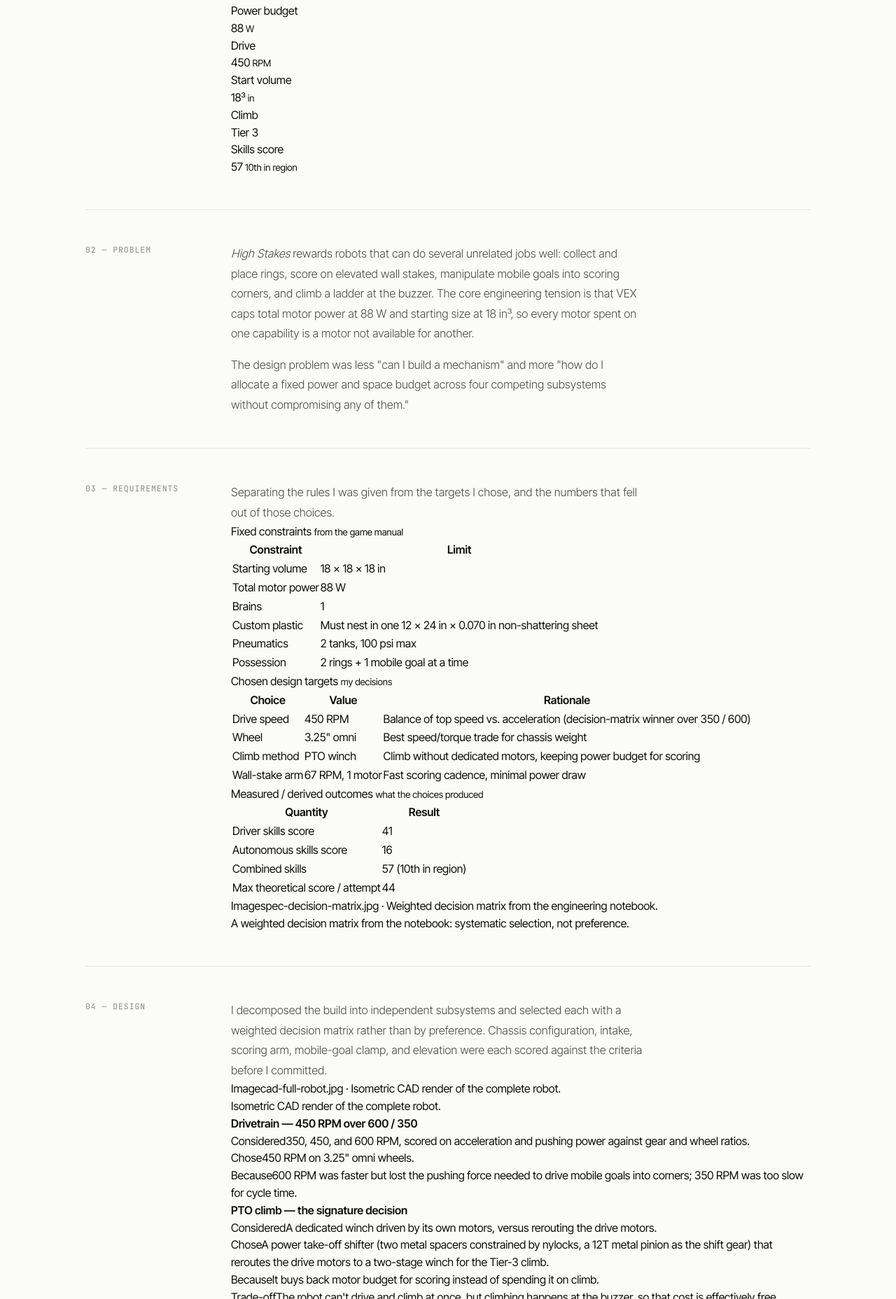
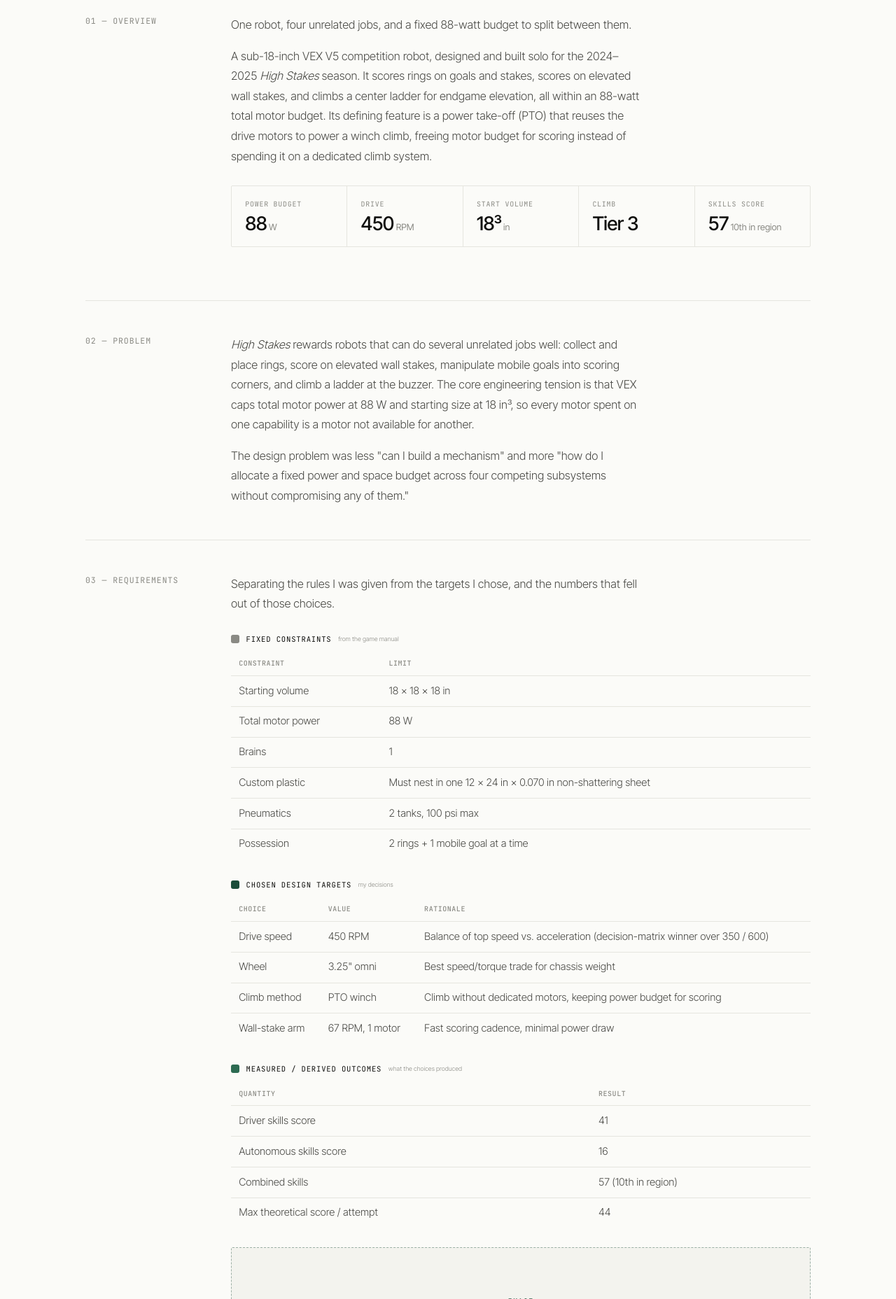
Before and after one commit to rizgosla/portfolio, a plain HTML site: page projects/vrc-high-stakes.html in a window 1280 px wide. Shown: the part 944-2800 px from the top of the page at 70% size. Drawn offline with Linux system fonts and the light colour scheme.

Commit message:
updated styles

```diff
--- a/styles.css
+++ b/styles.css
@@ -418,3 +418,52 @@ footer {
 
 .post-featured-actions { display: flex; align-items: center; gap: 1.25rem; flex-wrap: wrap; }
 .post-card-footer { display: flex; align-items: center; gap: 1rem; flex-wrap: wrap; }
+.cs-specs { display: grid; grid-template-columns: repeat(auto-fit, minmax(130px, 1fr)); gap: 1px; background: var(--line); border: 1px solid var(--line); border-radius: var(--radius); overflow: hidden; margin: 1.75rem 0; }
+.cs-spec { background: var(--bg); padding: 1.1rem 1.2rem; }
+.cs-spec .k { font-family: 'JetBrains Mono', monospace; font-size: 0.62rem; text-transform: uppercase; letter-spacing: 0.08em; color: var(--ink-mute); }
+.cs-spec .v { font-size: 1.7rem; font-weight: 500; letter-spacing: -0.02em; line-height: 1.1; margin-top: 0.35rem; }
+.cs-spec .v small { font-size: 0.8rem; font-weight: 400; color: var(--ink-mute); letter-spacing: 0; }
+
+/* — spec tables (Requirements §3): constraint / chosen / derived — */
+.cs-group { margin: 1.75rem 0; }
+.cs-group-label { display: flex; align-items: center; gap: 0.6rem; margin-bottom: 0.6rem; font-family: 'JetBrains Mono', monospace; font-size: 0.66rem; text-transform: uppercase; letter-spacing: 0.08em; color: var(--ink); }
+.cs-group-label::before { content: ""; width: 12px; height: 12px; border-radius: 3px; flex-shrink: 0; }
+.cs-group.is-constraint .cs-group-label::before { background: var(--ink-mute); }
+.cs-group.is-chosen .cs-group-label::before { background: var(--accent); }
+.cs-group.is-derived .cs-group-label::before { background: var(--accent-soft); }
+.cs-group-label small { font-family: 'Inter Tight', sans-serif; text-transform: none; letter-spacing: 0; color: var(--ink-mute); font-weight: 300; }
+.cs-table { width: 100%; border-collapse: collapse; font-size: 0.92rem; }
+.cs-table th, .cs-table td { text-align: left; padding: 0.6rem 0.7rem; border-bottom: 1px solid var(--line); vertical-align: top; }
+.cs-table th { font-family: 'JetBrains Mono', monospace; font-size: 0.62rem; text-transform: uppercase; letter-spacing: 0.06em; color: var(--ink-mute); font-weight: 500; }
+.cs-table td { color: var(--ink-soft); font-weight: 300; line-height: 1.6; }
+.cs-table tr:last-child td { border-bottom: none; }
+
+/* — decision cards (Design §4): Considered / Chose / Because / Trade-off — */
+.cs-decision { border: 1px solid var(--line); border-radius: var(--radius); padding: 1.1rem 1.25rem; margin: 1rem 0; background: var(--bg-elev); }
+.cs-decision h4 { font-size: 1.02rem; font-weight: 500; letter-spacing: -0.01em; margin-bottom: 0.7rem; }
+.cs-row { display: flex; gap: 0.8rem; margin: 0.4rem 0; font-size: 0.95rem; color: var(--ink-soft); font-weight: 300; line-height: 1.65; }
+.cs-row .cs-tag { font-family: 'JetBrains Mono', monospace; font-size: 0.6rem; text-transform: uppercase; letter-spacing: 0.06em; color: var(--ink-mute); flex: 0 0 78px; padding-top: 0.2rem; }
+.cs-row.is-chose .cs-tag { color: var(--accent); }
+@media (max-width: 720px) { .cs-row { flex-direction: column; gap: 0.15rem; } .cs-row .cs-tag { flex-basis: auto; } }
+
+/* — callouts (Design limitations, Testing insight) — */
+.cs-callout, .cs-limit { padding: 1rem 1.2rem; border-radius: var(--radius); margin: 1.25rem 0; font-size: 0.98rem; font-weight: 300; color: var(--ink-soft); line-height: 1.7; }
+.cs-callout { background: rgba(26, 77, 58, 0.06); border-left: 2px solid var(--accent); }
+.cs-limit { background: var(--bg-elev); border-left: 2px solid var(--ink-mute); }
+.cs-label { display: block; font-family: 'JetBrains Mono', monospace; font-size: 0.62rem; text-transform: uppercase; letter-spacing: 0.07em; margin-bottom: 0.4rem; }
+.cs-callout .cs-label { color: var(--accent); }
+.cs-limit .cs-label { color: var(--ink-mute); }
+
+/* — inline figures (lightbox-wired) — */
+.cs-fig { margin: 1.75rem 0; cursor: zoom-in; }
+.cs-fig img { width: 100%; display: block; border: 1px solid var(--line); border-radius: var(--radius); transition: transform 0.4s cubic-bezier(0.2, 0.7, 0.2, 1), box-shadow 0.4s; }
+.cs-fig:hover img { transform: scale(1.01); box-shadow: 0 20px 60px -20px rgba(0,0,0,0.12); }
+.cs-fig figcaption { font-family: 'JetBrains Mono', monospace; font-size: 0.66rem; text-transform: uppercase; letter-spacing: 0.06em; color: var(--ink-mute); margin-top: 0.7rem; }
+.cs-fig-grid { display: grid; grid-template-columns: 1fr 1fr; gap: 1rem; margin: 1.75rem 0; }
+.cs-fig-grid .cs-fig { margin: 0; }
+@media (max-width: 720px) { .cs-fig-grid { grid-template-columns: 1fr; } }
+
+/* — missing-image placeholder (shows the filename to upload; harmless once images exist) — */
+.cs-drop { display: flex; flex-direction: column; align-items: center; justify-content: center; gap: 0.4rem; min-height: 200px; border: 1.5px dashed rgba(26, 77, 58, 0.4); border-radius: var(--radius); background: var(--bg-elev); text-align: center; padding: 1rem; }
+.cs-drop .t { font-family: 'JetBrains Mono', monospace; font-size: 0.66rem; letter-spacing: 0.1em; text-transform: uppercase; color: var(--accent); }
+.cs-drop .d { font-size: 0.82rem; color: var(--ink-mute); word-break: break-word; max-width: 36ch; }
```
